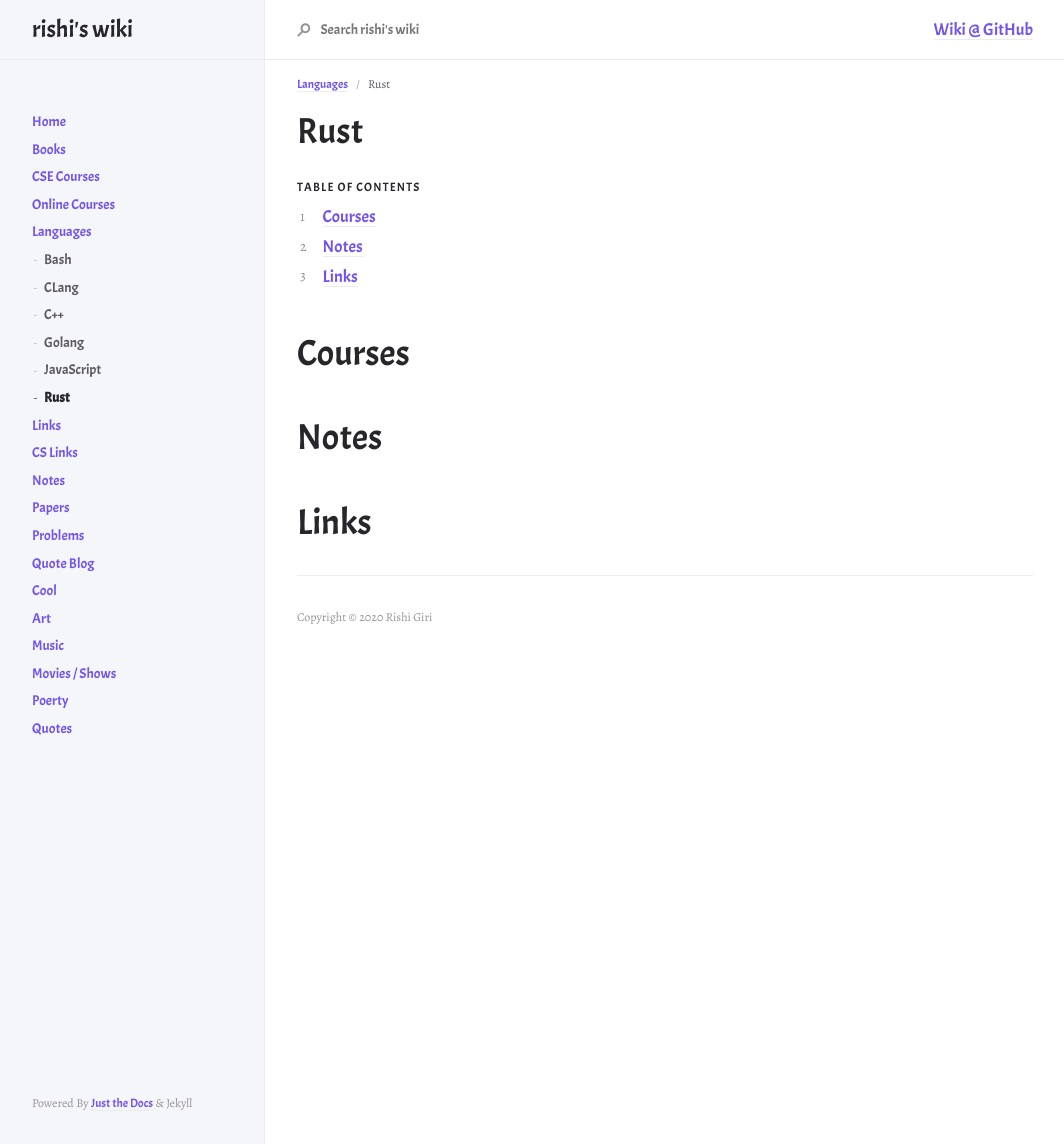
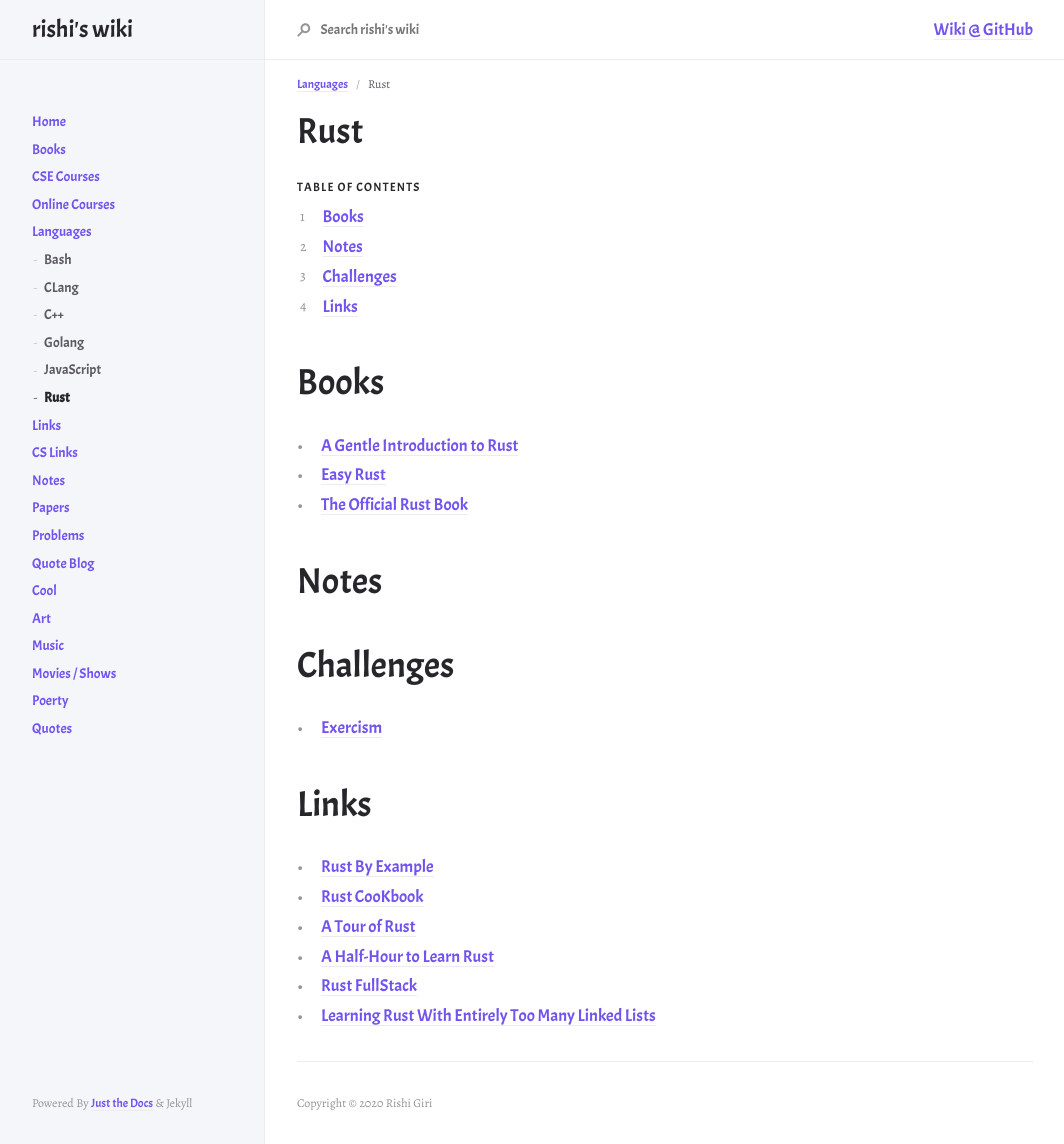
Before and after one commit to r8w/r8w, a Jekyll site: the page built from docs/languages/rust.md, in a window 1280 px wide. Shown: the whole page, without its empty margins (107-1171 px from the left). Built offline with Jekyll 4.4.1, drawn with Linux system fonts in a browser that asks for light colours; nearby versions of some CDN libraries.

Commit message:
add rust course

```diff
--- a/docs/languages/rust.md
+++ b/docs/languages/rust.md
@@ -14,8 +14,23 @@ nav_order: 6
 1. TOC
 {:toc}
 
-# Courses
+# Books
+
+- [A Gentle Introduction to Rust](https://stevedonovan.github.io/rust-gentle-intro/)
+- [Easy Rust](https://dhghomon.github.io/easy_rust/Chapter_1.html)
+- [The Official Rust Book](https://doc.rust-lang.org/book/)
 
 # Notes
 
+# Challenges
+
+- [Exercism](https://exercism.io/my/tracks/rust)
+
 # Links
+
+- [Rust By Example](https://doc.rust-lang.org/stable/rust-by-example/index.html)
+- [Rust CooKbook](https://rust-lang-nursery.github.io/rust-cookbook/intro.html)
+- [A Tour of Rust](https://tourofrust.com/TOC_en.html)
+- [A Half-Hour to Learn Rust](https://fasterthanli.me/articles/a-half-hour-to-learn-rust)
+- [Rust FullStack](https://github.com/steadylearner/Rust-Full-Stack)
+- [Learning Rust With Entirely Too Many Linked Lists](https://cglab.ca/~abeinges/blah/too-many-lists/book/README.html)
```
